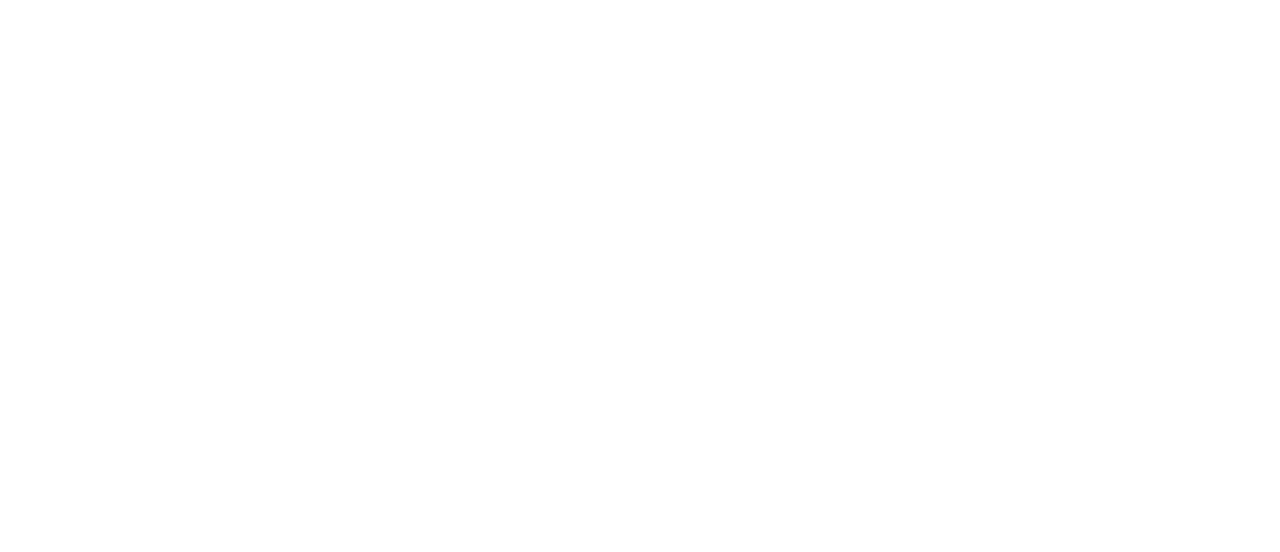
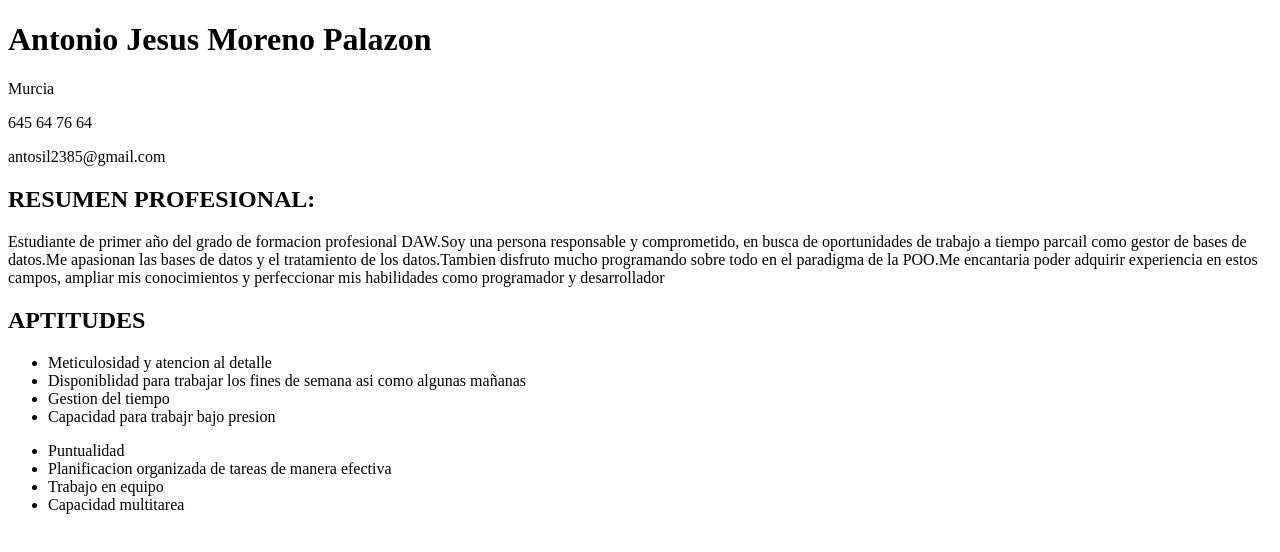
Before and after one commit to 5468510-Tosil/5468510-Tosil.github.io, a plain HTML site: page index.html in a window 1280 px wide. Drawn offline with Linux system fonts and the light colour scheme.

Commit message:
Curriculum

```diff
--- a/index.html
+++ b/index.html
@@ -3,9 +3,34 @@
 <head>
     <meta charset="UTF-8">
     <meta name="viewport" content="width=device-width, initial-scale=1.0">
-    <title>Document</title>
+    <title>Curriculum vitae</title>
+    <link rel="stylesheet" href="Curriculum.css">
 </head>
 <body>
-    <h1></h1>
+    <h1>Antonio Jesus Moreno Palazon</h1>
+
+    <p>Murcia</p>
+
+    <p>645 64 76 64</p>
+
+    <p>antosil2385@gmail.com</p>
+
+    <h2>RESUMEN PROFESIONAL: </h2>
+
+    <p>Estudiante de primer año del grado de formacion profesional DAW.Soy una persona responsable y comprometido, en busca de oportunidades de trabajo a tiempo parcail como gestor de bases de datos.Me apasionan las bases de datos y el tratamiento de los datos.Tambien disfruto mucho programando sobre todo en el paradigma de la POO.Me encantaria poder adquirir experiencia en estos campos, ampliar mis conocimientos y perfeccionar mis habilidades como programador y desarrollador</p>
+
+    <h2>APTITUDES</h2>
+    <ul>
+        <li>Meticulosidad y atencion al detalle</li>
+        <li>Disponiblidad para trabajar los fines de semana asi como algunas mañanas</li>
+        <li>Gestion del tiempo</li>
+        <li>Capacidad para trabajr bajo presion</li>
+    </ul>
+    <ul>
+        <li>Puntualidad</li>
+        <li>Planificacion organizada de tareas de manera efectiva</li>
+        <li>Trabajo en equipo</li>
+        <li>Capacidad multitarea</li>
+    </ul>
 </body>
 </html>
```
Also changed, not shown: Curriculum.css (added).
